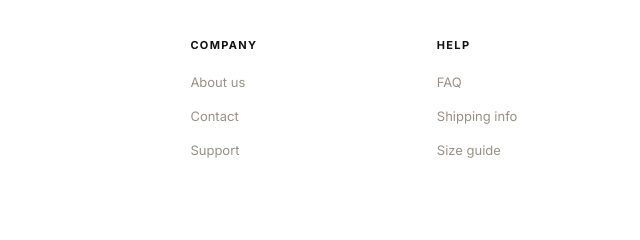
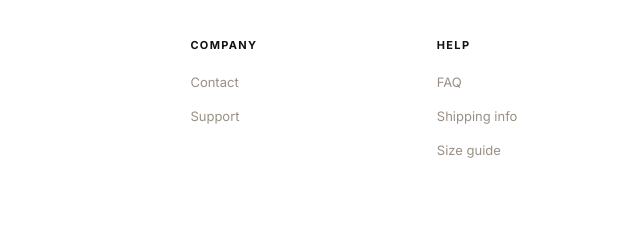
Before and after one commit to MISHOW2/vintage808, a plain HTML site: page client/terms.html in a window 1280 px wide. Shown: the part 4568-4808 px from the top of the page, 96-736 px from the left. Drawn offline with nearby package versions, Linux system fonts and the light colour scheme.

Commit message:
remove about us in footer

```diff
--- a/client/terms.html
+++ b/client/terms.html
@@ -301,7 +301,7 @@
     <div>
       <p class="footer-col-title">Company</p>
       <ul class="footer-links">
-        <li><a href="#">About us</a></li>
+
         <li><a href="./contact.html">Contact</a></li>
         <li><a href="./contact.html">Support</a></li>
       </ul>
```
Also changed, not shown: client/account.html (+1 -1 lines), client/checkout.html (+1 -1 lines), client/contact.html (+1 -1 lines), client/faq.html (+1 -1 lines), client/index.html (+1 -1 lines), client/privacy.html (+1 -1 lines), client/returns.html (+1 -1 lines), client/shipping.html (+1 -1 lines), client/shop.html (+1 -1 lines).
